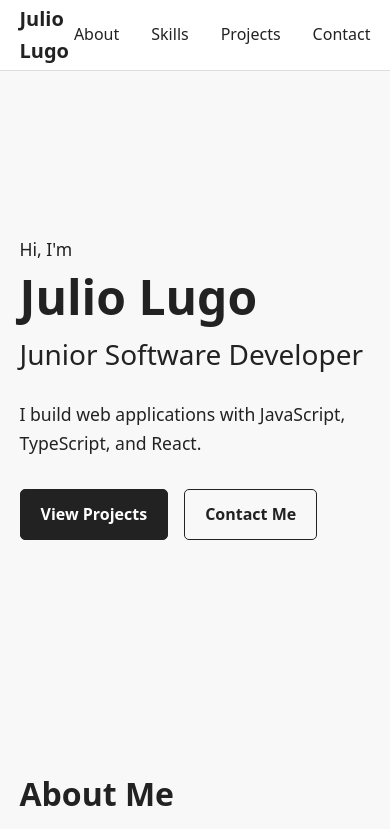
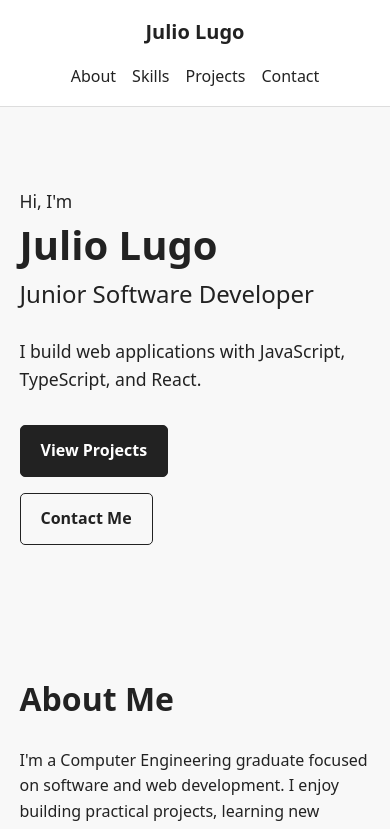
Before and after one commit to julioldv/portfolio, a React (Vite) app: page / in a window 390 px wide. Shown: the top 829 px of the page. Built offline with nearby package versions, Linux system fonts and the light colour scheme.

Commit message:
style: add responsive portfolio layout

```diff
--- a/src/index.css
+++ b/src/index.css
@@ -259,3 +259,49 @@ section {
   text-align: center;
   border-top: 1px solid #ddd;
 }
+
+/* RESPONSIVE STYLES */
+
+@media (max-width: 768px) {
+  .navbar {
+    flex-direction: column;
+    justify-content: center;
+    gap: 1rem;
+    padding-block: 1rem;
+  }
+
+  .nav-links {
+    flex-wrap: wrap;
+    justify-content: center;
+    gap: 1rem;
+  }
+
+  .hero {
+    min-height: auto;
+    padding-block: 5rem;
+  }
+
+  .hero h1 {
+    font-size: 2.5rem;
+  }
+
+  .hero h2 {
+    font-size: 1.5rem;
+  }
+
+  .projects-grid {
+    grid-template-columns: 1fr;
+  }
+
+  section {
+    padding-block: 3rem;
+  }
+}
+
+@media (max-width: 480px) {
+  .hero-actions,
+  .contact-links {
+    flex-direction: column;
+    align-items: flex-start;
+  }
+}
```
